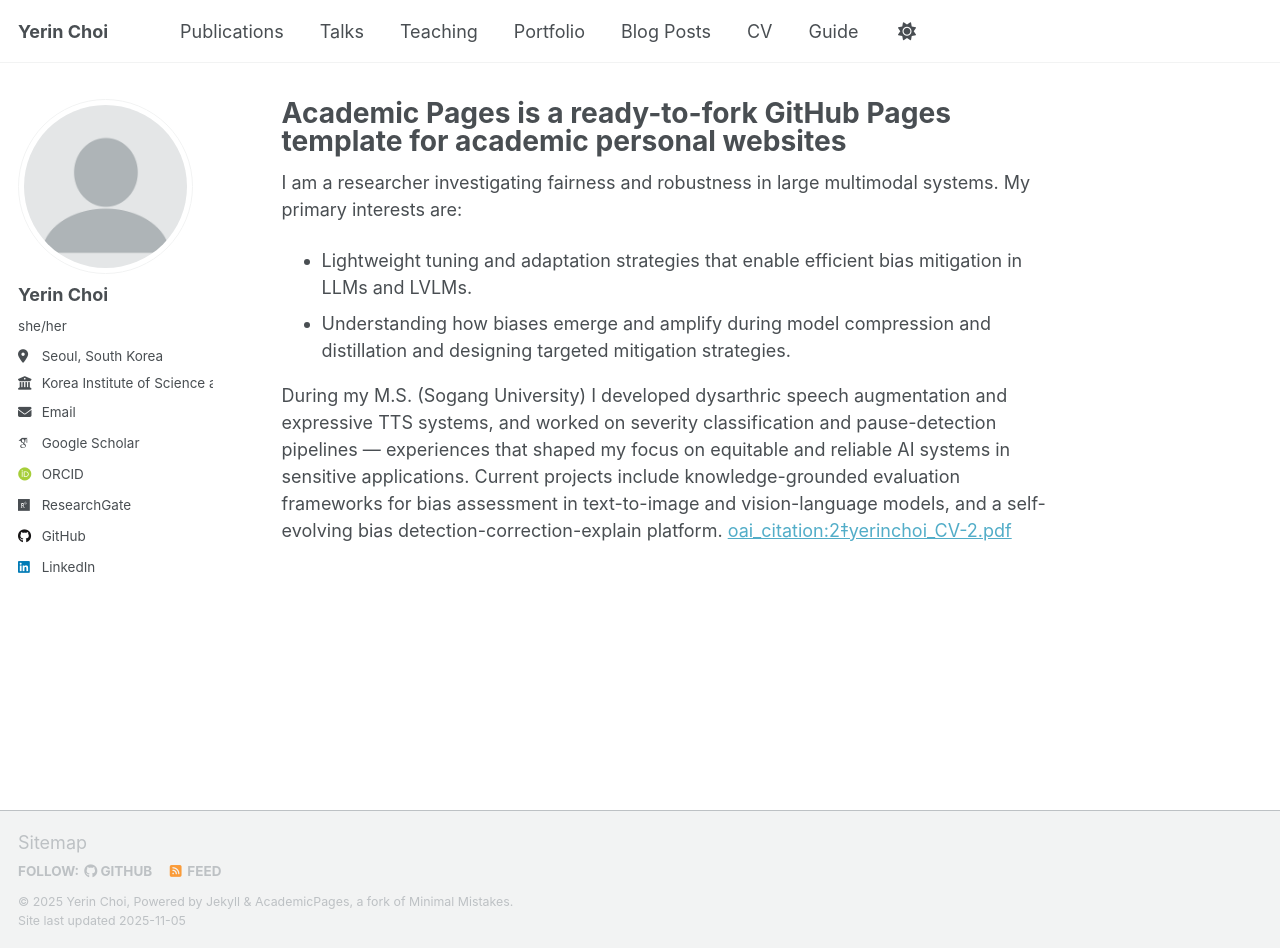
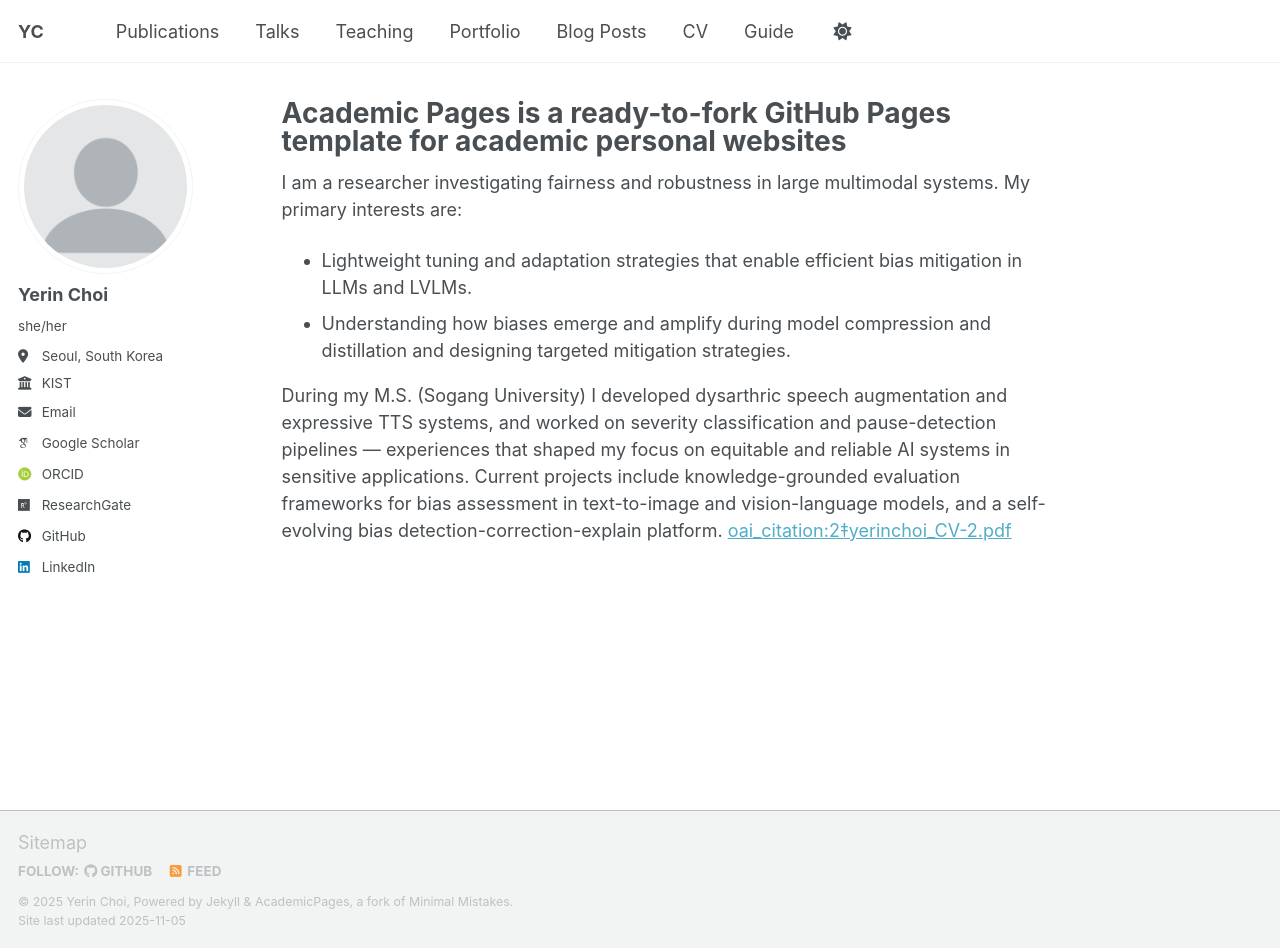
Before and after one commit to lakahaga/lakahaga.github.io, a Jekyll site: the page built from _pages/about.md, in a window 1280 px wide and 948 px high. Built offline with Jekyll 4.4.1, drawn with Linux system fonts in a browser that asks for light colours; some web fonts are replaced; a script that is not in the unit is left out.

Commit message:
Change title and employer in _config.yml
Updated the title and employer name in the config.

```diff
--- a/_config.yml
+++ b/_config.yml
@@ -9,7 +9,7 @@
 # Basic Site Settings
 locale                   : "en-US"
 site_theme               : "default" # Currently available options are "default", "air"
-title                    : "Yerin Choi"
+title                    : "YC"
 title_separator          : "-"
 name                     : &name "Yerin Choi"
 description              : &description "Yerin Choi's academic portfolio"   # Update this with a general description of your site, this is the default if not overridden by a page
@@ -28,7 +28,7 @@ author:
   pronouns         : "she/her"
   bio              :
   location         : "Seoul, South Korea"
-  employer         : "Korea Institute of Science and Technology"
+  employer         : "KIST"
   uri              : # URL
   email            : "eriny77c@gmail.com"
 
```
